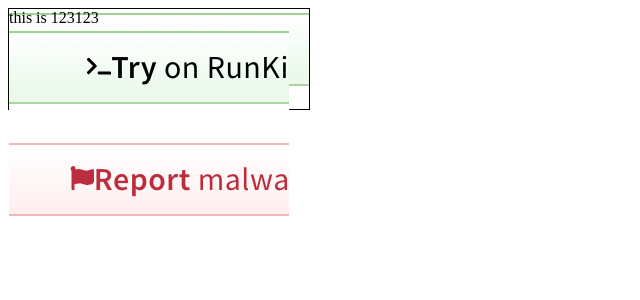
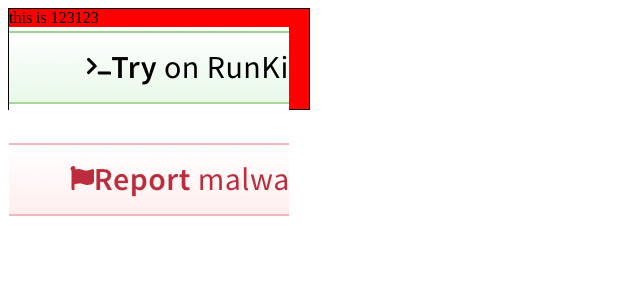
Before and after one commit to freezestanley/rollup_compiler, a React app: page / in a window 1280 px wide. Shown: the top 300 px of the page, without its empty margins (0-640 px from the left). Built offline with nearby package versions, Linux system fonts and the light colour scheme; the HTML template or start-up script is replaced by a standard one.

Commit message:
docs: edit

```diff
--- a/package.json
+++ b/package.json
@@ -1,6 +1,6 @@
 {
   "name": "yoohooroll",
-  "version": "0.0.5",
+  "version": "0.0.6",
   "description": "",
   "main": "dist/cjs/index.js",
   "module": "dist/es/index.js",
@@ -49,6 +49,7 @@
     "@rollup/plugin-terser": "^0.2.0",
     "@rollup/plugin-typescript": "^10.0.1",
     "@rollup/plugin-url": "^8.0.1",
+    "@stylelint/postcss-css-in-js": "^0.38.0",
     "@types/react": "^18.0.26",
     "@types/react-dom": "^18.0.9",
     "@types/rollup-plugin-peer-deps-external": "^2.2.1",
@@ -67,6 +68,7 @@
     "node-sass": "^8.0.0",
     "npm-run-all": "^4.1.5",
     "postcss-preset-env": "^7.8.3",
+    "postcss-syntax": "^0.36.2",
     "postcss-url": "^10.1.3",
     "prettier": "^2.8.1",
     "rollup": "3.7.5",
@@ -79,6 +81,7 @@
     "rollup-plugin-serve": "^2.0.2",
     "rollup-plugin-typescript2": "^0.34.1",
     "rollup-plugin-uglify": "^6.0.4",
+    "stylelint": "^14.16.0",
     "tslib": "^2.4.1",
     "typescript": "^4.9.4"
   },
--- a/src/components/Button/index.less
+++ b/src/components/Button/index.less
@@ -1,6 +1,3 @@
 .Button {
-  background: url('./a.png') #f00;
-  display: block;
-  width: 200px;
-  height: 100px;
+  background: red;
 }
```
Also changed, not shown: 2 other files (tests, documents, lock files or other folders).
